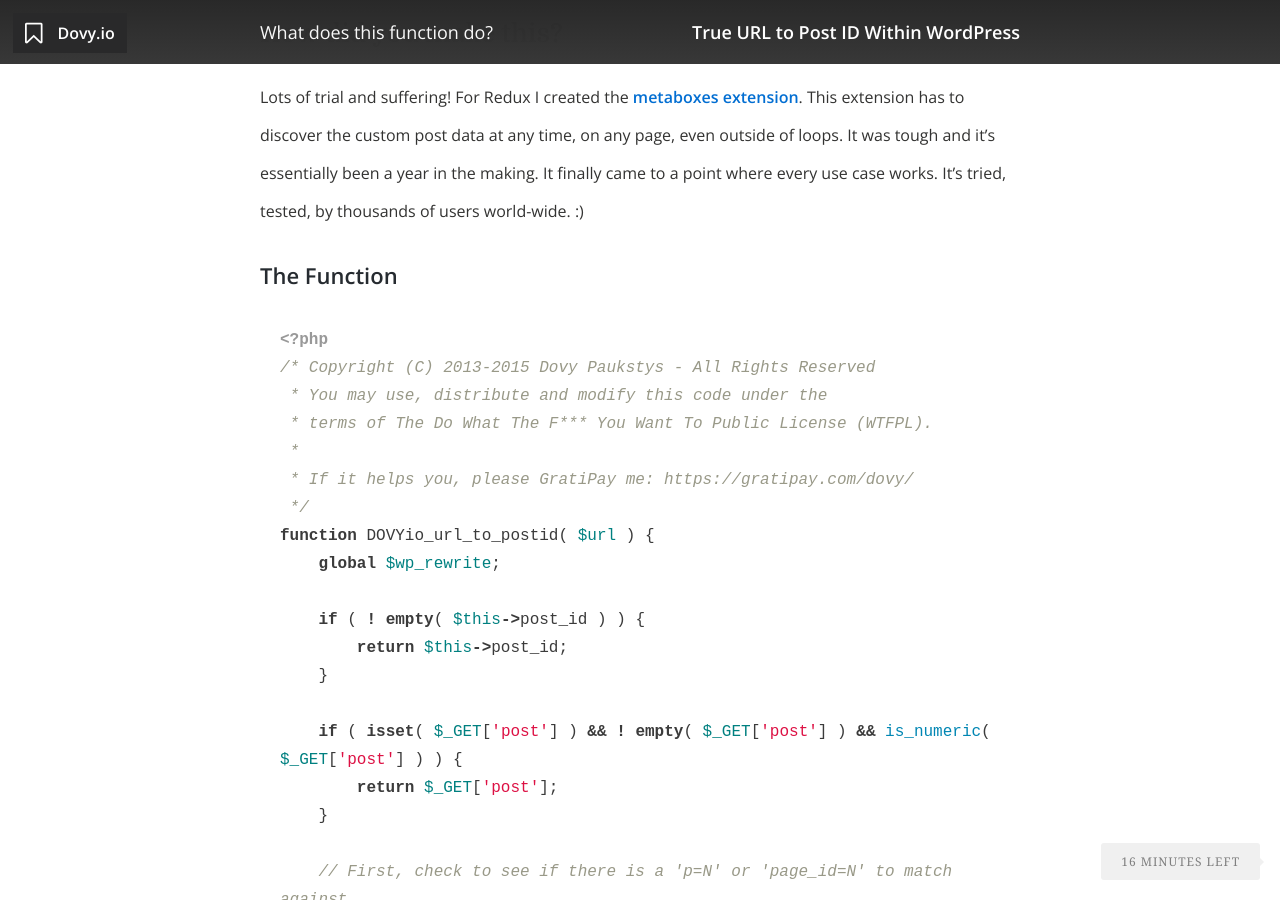
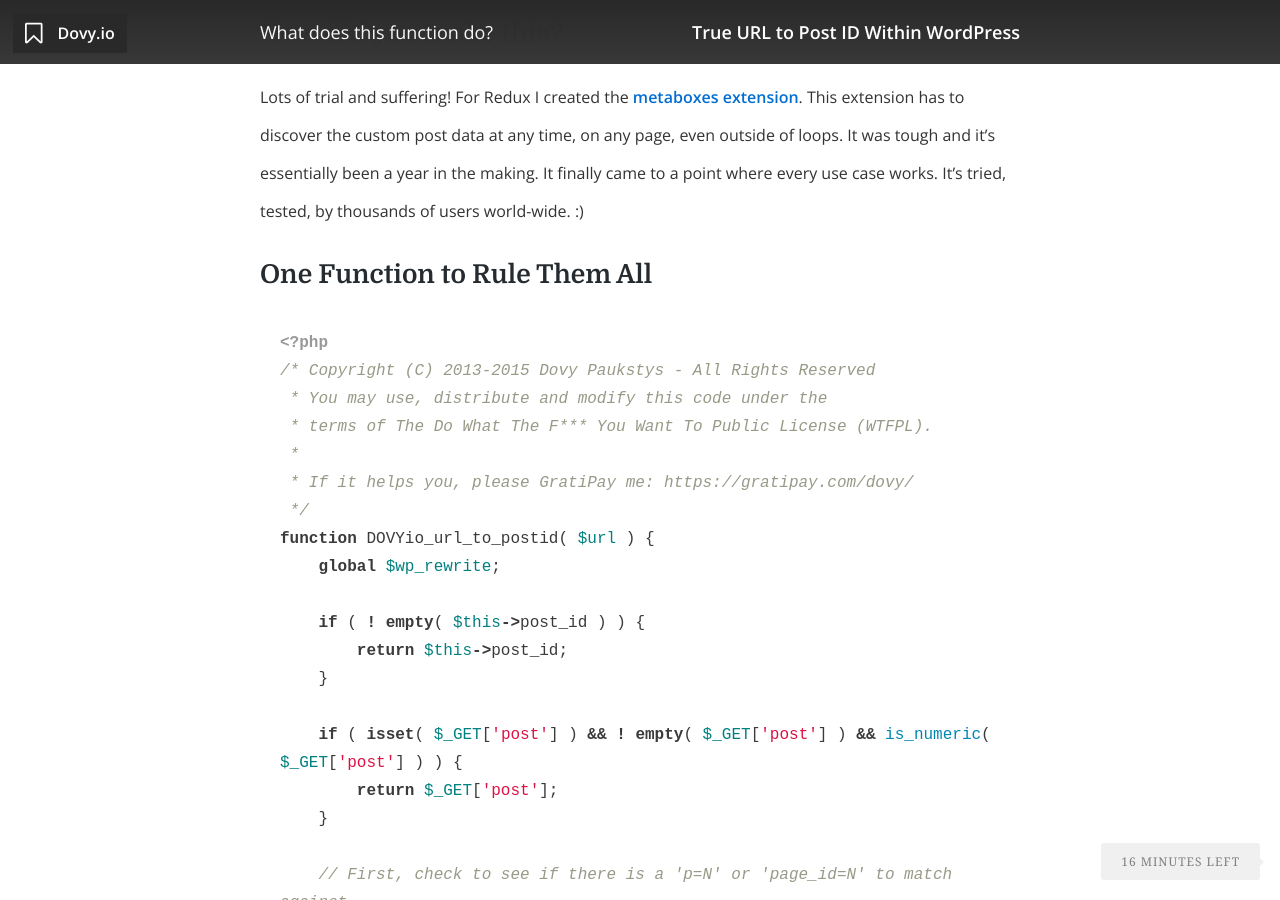
Before and after one commit to dovy/dovy.github.io, a Jekyll site: the page built from _posts/2015-04-24-true-url-to-post-id-in-wordpress.markdown, in a window 1280 px wide and 900 px high, scrolled down 1413 px. Built offline with Jekyll 4.4.1, drawn with Linux system fonts in a browser that asks for light colours; nearby versions of some CDN libraries; Markdown is read by kramdown in place of the engine named in the settings.

Commit message:
More fixes

````diff
--- a/_config.yml
+++ b/_config.yml
@@ -37,7 +37,7 @@
 # Theme Settings
 theme_disqus_shortname: 	"dovy.io"
 theme_google_comments: 		false
-#theme_analytics_id: 		"UA-28282324-1"
+theme_analytics_id: 		"UA-3386167-19"
 theme_analytics_domain: 	"dovy.io"
 theme_reading_time: 		true
 theme_autoload_comments: 	false
--- a/_layouts/page.html
+++ b/_layouts/page.html
@@ -31,12 +31,14 @@
 		{{content}}
 	</section>
 
+    {% if page.share %}
 	<footer>
 		<ul class="share left">
 			<li><a href="http://twitter.com/share?text={{ page.title }}&url={{ page.url | replace:'index.html','' | prepend: site.baseurl | prepend: site.url }}" onclick="window.open(this.href, 'twitter-share', 'width=550,height=235');return false;" class="smallbutton lightgray"><i class="fa fa-twitter"></i>Twitter</a></li>
 			<li><a href="https://www.facebook.com/sharer/sharer.php?u={{ page.url | replace:'index.html','' | prepend: site.baseurl | prepend: site.url }}" onclick="window.open(this.href, 'facebook-share','width=580,height=296');return false;" class="smallbutton lightgray"><i class="fa fa-facebook"></i>Facebook</a></li>
 		</ul>
 	</footer>
+    {% endif %}
 
 	{% if page.comments %}
 	<div class="comments">
--- a/_layouts/post.html
+++ b/_layouts/post.html
@@ -56,7 +56,7 @@
     <article class="post {% if page.featured == true %} featured {% endif %}">
 
         <header>
-            <div class="feature"><span>Featured</span><i class="fa fa-bookmark fa-lg"></i></div>
+            <div class="feature"><span>Featured</span><i class="fa fa-bolt fa-lg"></i></div>
             <h2>
             	{% for category in page.categories %}
 					{{ category }}
--- a/_posts/2015-04-24-true-url-to-post-id-in-wordpress.markdown
+++ b/_posts/2015-04-24-true-url-to-post-id-in-wordpress.markdown
@@ -22,7 +22,7 @@
 
 
 
-### The Function
+## One Function to Rule Them All
 ```php
 <?php
 /* Copyright (C) 2013-2015 Dovy Paukstys - All Rights Reserved
@@ -283,7 +283,7 @@
 
 -
 --
-### Credits for this Work
+## Credits for this Work
 I couldn't do this alone. I stood on the back of giants and simply finished off their work. I'd like to credit the following:
 
 * The WordPress Core: `url_to_postid()` inside ~/wp-includes/rewrite.php
````
Also changed, not shown: about.md (+1 -0 lines), contact.md (+1 -0 lines).
